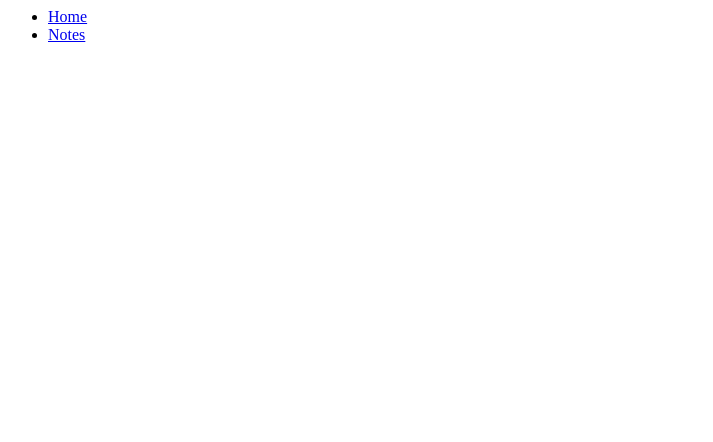
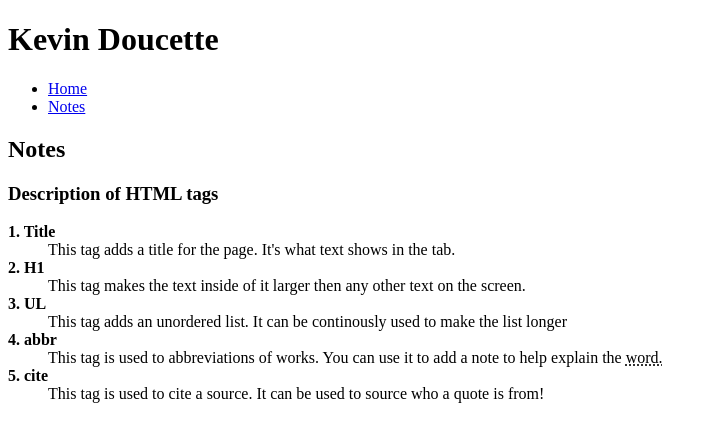
Before and after one commit to Douc0090/Douc0090.github.io, a plain HTML site: page html-assignment/notes.html in a window 1280 px wide. Shown: the whole page, without its empty margins (0-713 px from the left). Drawn offline with Linux system fonts and the light colour scheme.

Commit message:
added the discription list and descriptions

```diff
--- a/html-assignment/notes.html
+++ b/html-assignment/notes.html
@@ -1,3 +1,16 @@
+<!DOCTYPE html>
+<html lang="en">
+
+<head>
+    <meta charset="UTF-8">
+    <title>Notes - Kevin Doucette</title>
+</head>
+
+<body>
+    <header>
+        <h1>Kevin Doucette</h1>
+    </header>
+    <!-- Navigation -->
     <nav>
         <ul>
             <li>
@@ -8,3 +21,29 @@
             </li>
         </ul>
     </nav>
+
+    <main>
+        <!-- Main article -->
+        <article>
+            <h2>Notes</h2>
+
+            <h3>Description of HTML tags</h3>
+            <!-- discription list -->
+            <dl> <strong>1. Title</strong></dt>
+                <dd>This tag adds a title for the page. It's what text shows in the tab.</dd>
+
+                <dt> <strong>2. H1</strong> </dt>
+                <dd>This tag makes the text inside of it larger then any other text on the screen.</dd>
+
+                <dt> <strong>3. UL</strong> </dt>
+                <dd>This tag adds an unordered list. It can be continously used to make the list longer</dd>
+
+                <dt> <strong>4. abbr</strong> </dt>
+                <dd>This tag is used to abbreviations of works. You can use it to add a note to help explain the <abbr
+                        title="like this!">word.</abbr</dd> <dt> <strong>5. cite</strong> </dt>
+                <dd>This tag is used to cite a source. It can be used to source who a quote is from!</dd>
+
+            </dl>
+        </article>
+    </main>
+</body>
```
Also changed, not shown: html-assignment/index.html (+10 -6 lines). Lines whose indentation alone changed are shown as unchanged.
